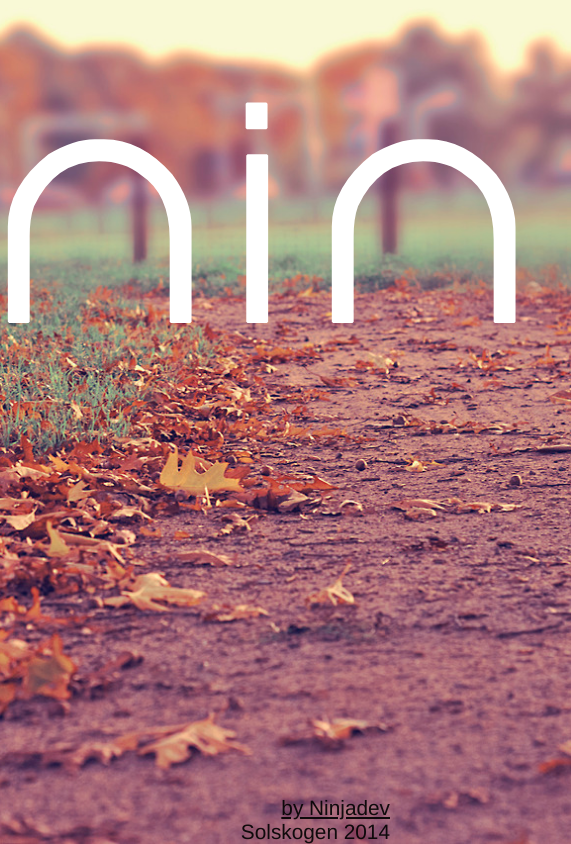
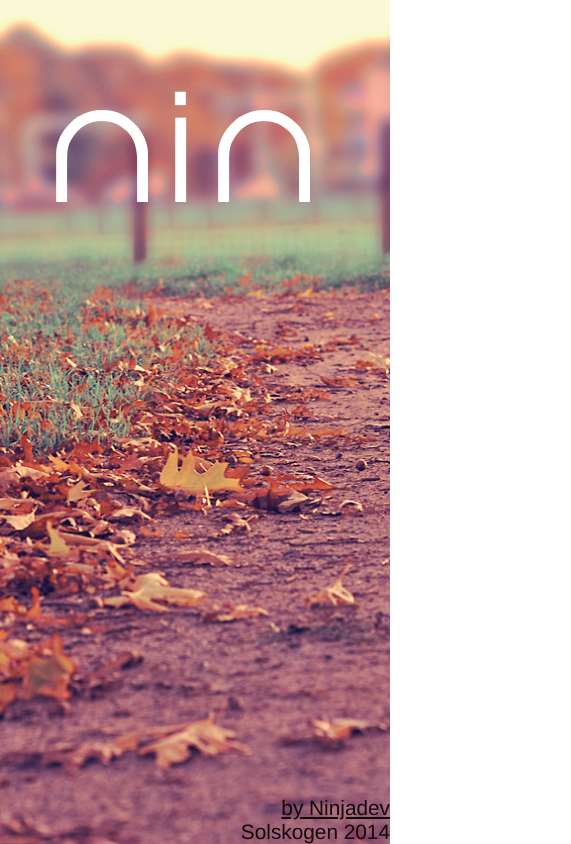
Before and after one commit to ninjadev/nin.sexy, a plain HTML site: page index.html in a window 390 px wide. Shown: the whole page, 571 px wide, since content can reach past the window. Drawn offline with Linux system fonts and the light colour scheme.

Commit message:
Responsive text
We had some issues, where text on mobile would be displayed in a too
large font-size. Upon further investigation, and in coordination with
our R&D department, we have come to the conclusion that using media
queries is an appropriate solution to this problem.

As an initial fix, this one-step screen size query should resolve most
issues.

```diff
--- a/style.css
+++ b/style.css
@@ -24,6 +24,11 @@ body {
     letter-spacing: .15em;
     padding-top: 80px;
 }
+@media screen and (max-width: 600px) {
+    .splash {
+        font-size: 10em;
+    }
+}
 
 .footer {
 	font-size: 1.3em;;
```
